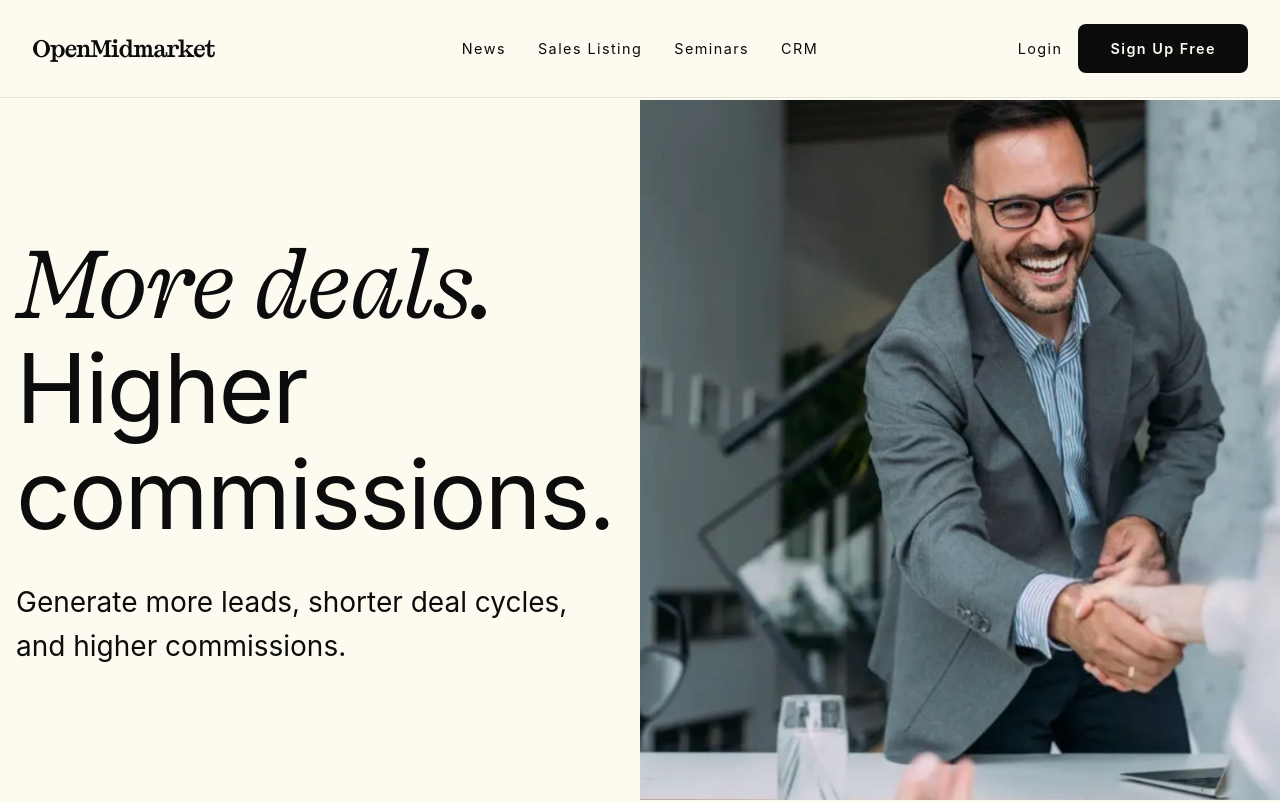
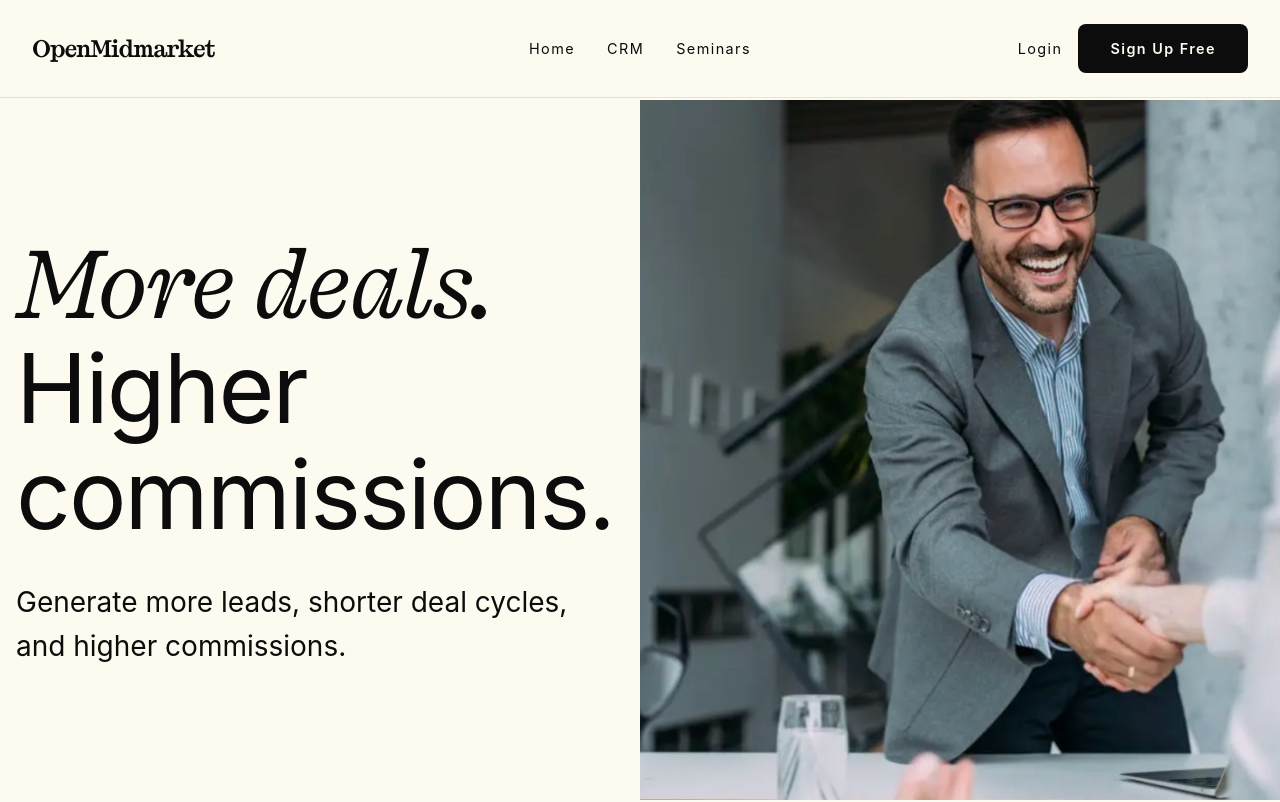
Before and after one commit to jahaskell53/landing-page-cre, a Next.js app: page /brokers in a window 1280 px wide. Shown: the top 802 px of the page. Built offline with nearby package versions, Linux system fonts and the light colour scheme.

Commit message:
Update navigation links in Nav component for Brokers page to include Home and adjust link structure.

```diff
--- a/src/app/Nav.tsx
+++ b/src/app/Nav.tsx
@@ -12,10 +12,9 @@ export default function Nav() {
       <div className="nav-links" style={{ display: "flex", justifyContent: "center" }}>
         {isBrokers ? (
           <>
-            <a href="#news">News</a>
-            <a href="#sales-listing">Sales Listing</a>
+            <a href="/">Home</a>
+            <a href="#underwriting">CRM</a>
             <a href="#seminars">Seminars</a>
-            <a href="#underwriting">CRM</a>
           </>
         ) : (
           <>
```
